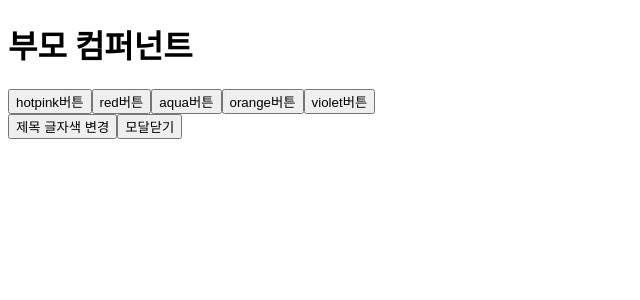
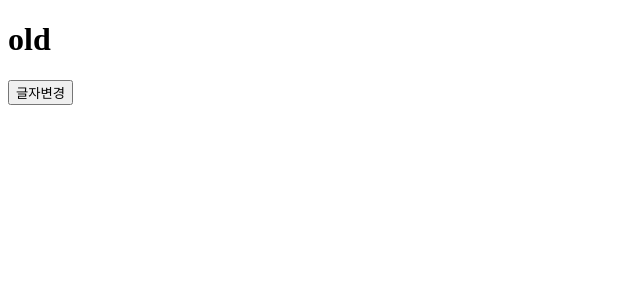
Before and after one commit to yuna-c/React-tutorial, a React (Create React App) app: page / in a window 1280 px wide. Shown: the top 300 px of the page, without its empty margins (0-640 px from the left). Built offline with nearby package versions, Linux system fonts and the light colour scheme.

Commit message:
1122 state값 변경되고 실제 반영되는 렌더링 사이클 순서

```diff
--- a/src/App.jsx
+++ b/src/App.jsx
@@ -1,63 +1,32 @@
-import Modal from './modal/Modal';
 import { useState } from 'react';
 
+/*
+	State가 변경 및 반영되는 시점
+	1. 이벤트 발생시 state 변경 함수로 변경될 때 해당 랜더링 사이클에서 변경됨
+	2. 변경된 state값이 실제 DOM에 반영되는 사이클은 그 다음번 렌더링 사이클
+*/
 export default function App() {
-	const [IsOpen, setIsOpen] = useState(false);
-	// 미션2 - 버튼 클릭시 h1의 글자색 변경처리(직접 변경할 색상을 인수로 전달 처리)
-	const [Color, setColor] = useState('black');
-	// 미션3 - 아래 초기 state배열 값 바탕으로 동적 버튼 생성과 동시에 이벤트 바인딩
-	// 자주 쓰는 패턴 (정보값을 토대로 반복 가상돔 생성)
-	// 1.return 안쪽에서 {}생성
+	console.log('render');
+	const [Txt, setTxt] = useState('old');
+
 	/*
-	2. 중괄호 안쪽에서 배열 State.map((반복데이터,순서)=>{
-		return <JSX>{활용할 값}</JSX>
-	})
+	위 로직 실행 순서
+	1. state값 초기화(render1)
+	2. 버튼 클릭시 state값 변경은 되지만 실제 반영되진 않음(render1)
+	3. 리액트 내부적으로 state값 변경을 인지해서 컴포넌트 재실행
+	4. 이전 렌더링 사이클 변경된 state값이 실제 반영됨(render2)
 	*/
-	const [DbColors, setDbColors] = useState(['hotpink', 'red', 'aqua', 'orange', 'violet']);
-
 	return (
 		<>
-			<div>
-				<h1 style={{ color: Color }}>부모 컴퍼넌트</h1>
-				{/*
-				<button
-					onClick={() => {
-						setColor('hotpink');
-					}}
-				>
-					hotpink
-				</button>
-				*/}
-
-				{DbColors.map((data, idx) => {
-					return (
-						<button
-							key={data + idx}
-							onClick={() => {
-								setColor(data);
-							}}
-						>
-							{data}버튼
-						</button>
-					);
-				})}
-			</div>
-
+			<h1>{Txt}</h1>
 			<button
 				onClick={() => {
-					setColor('hotpink');
+					setTxt('new');
+					console.log(Txt);
 				}}
 			>
-				제목 글자색 변경
+				글자변경
 			</button>
-			<button
-				onClick={() => {
-					setIsOpen(!IsOpen);
-				}}
-			>
-				{IsOpen ? '모달열기' : '모달닫기'}
-			</button>
-			{IsOpen && <Modal />}
 		</>
 	);
 }
```
